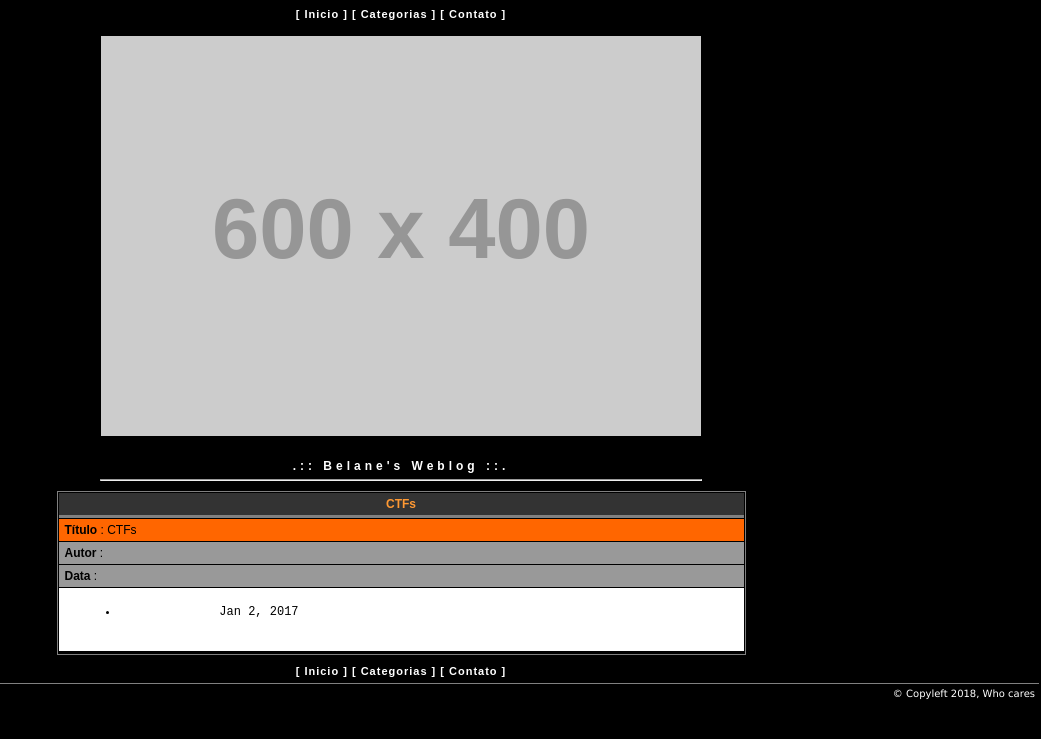
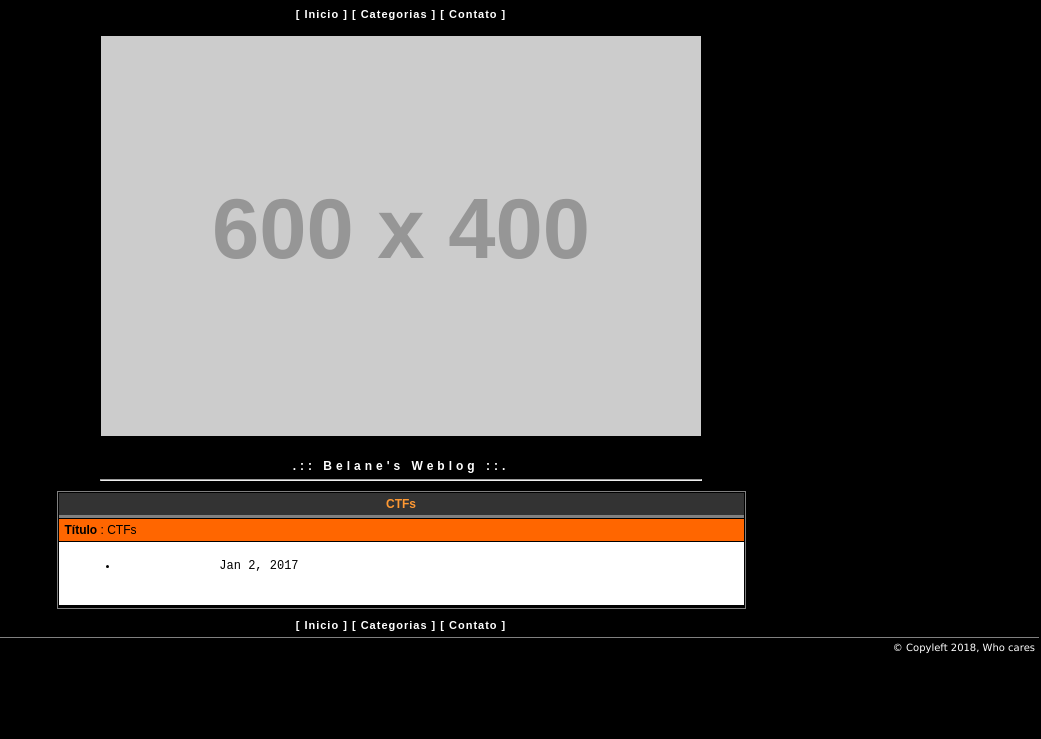
Before and after one commit to nick-belane/nick-belane.github.io, a Jekyll site: the page built from category/CTFs.html, in a window 1280 px wide. Shown: the top 739 px of the page, without its empty margins (239-1280 px from the left). Built offline with Jekyll 4.4.1, drawn with Linux system fonts in a browser that asks for light colours.

Commit message:
Update default.html

```diff
--- a/_layouts/default.html
+++ b/_layouts/default.html
@@ -4,18 +4,24 @@
    <div class="around">
       {% include details.html %}
       <div style="border-top: 1px solid black; border-bottom: 2px solid black">
+         {% if page.title %}
          <div class="opt" id="article">
             <strong>Título</strong>
             : {{ page.title }}
          </div>
+         {% endif %}
+         {% if page.author %}
          <div class="opt-bottom">
             <strong>Autor</strong>
             : {{ page.author }}
          </div>
+         {% endif %}
+         {% if page.date %}
          <div class="opt-bottom">
             <strong>Data</strong>
             : {{ page.date }}
          </div>
+         {% endif %}
          <pre>
             {{ content }}
          </pre>
```
